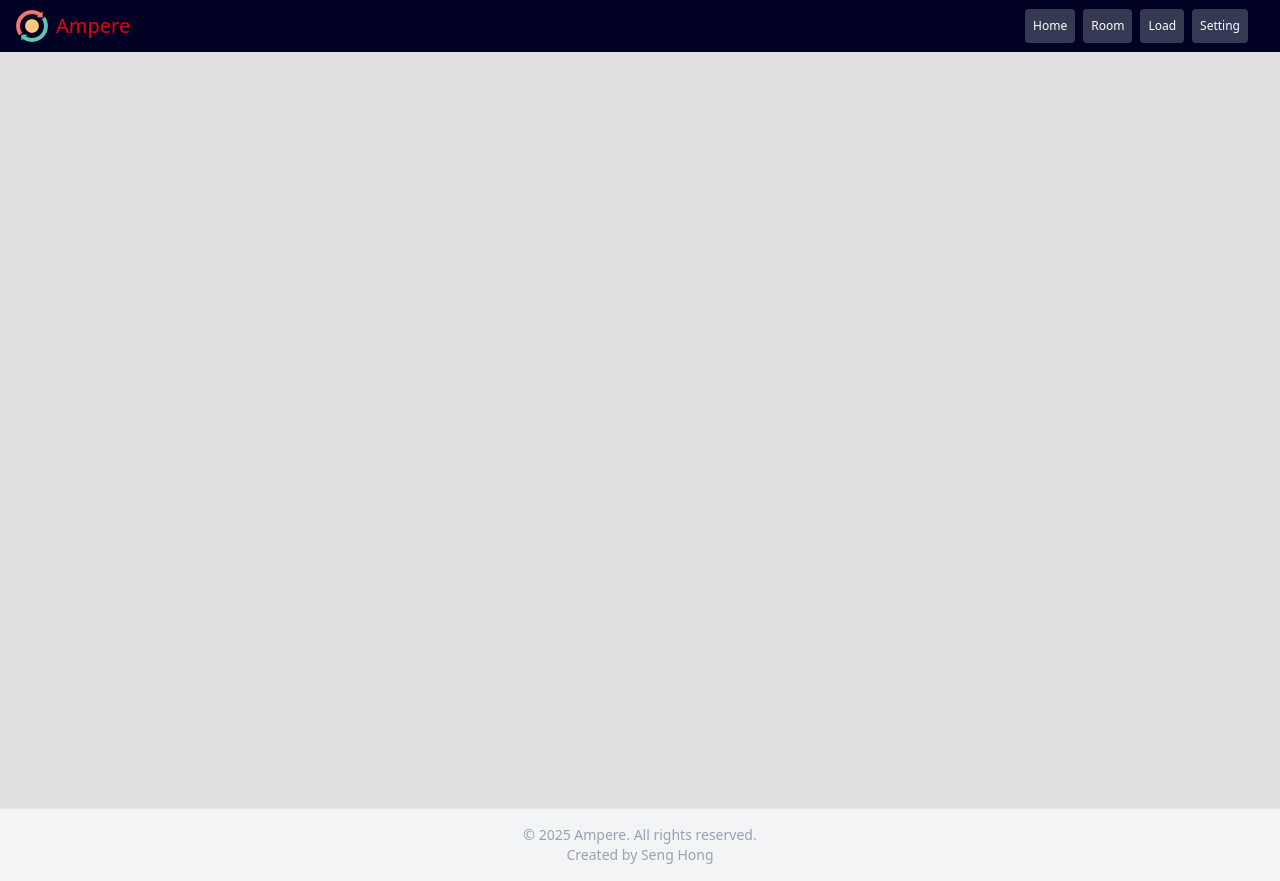
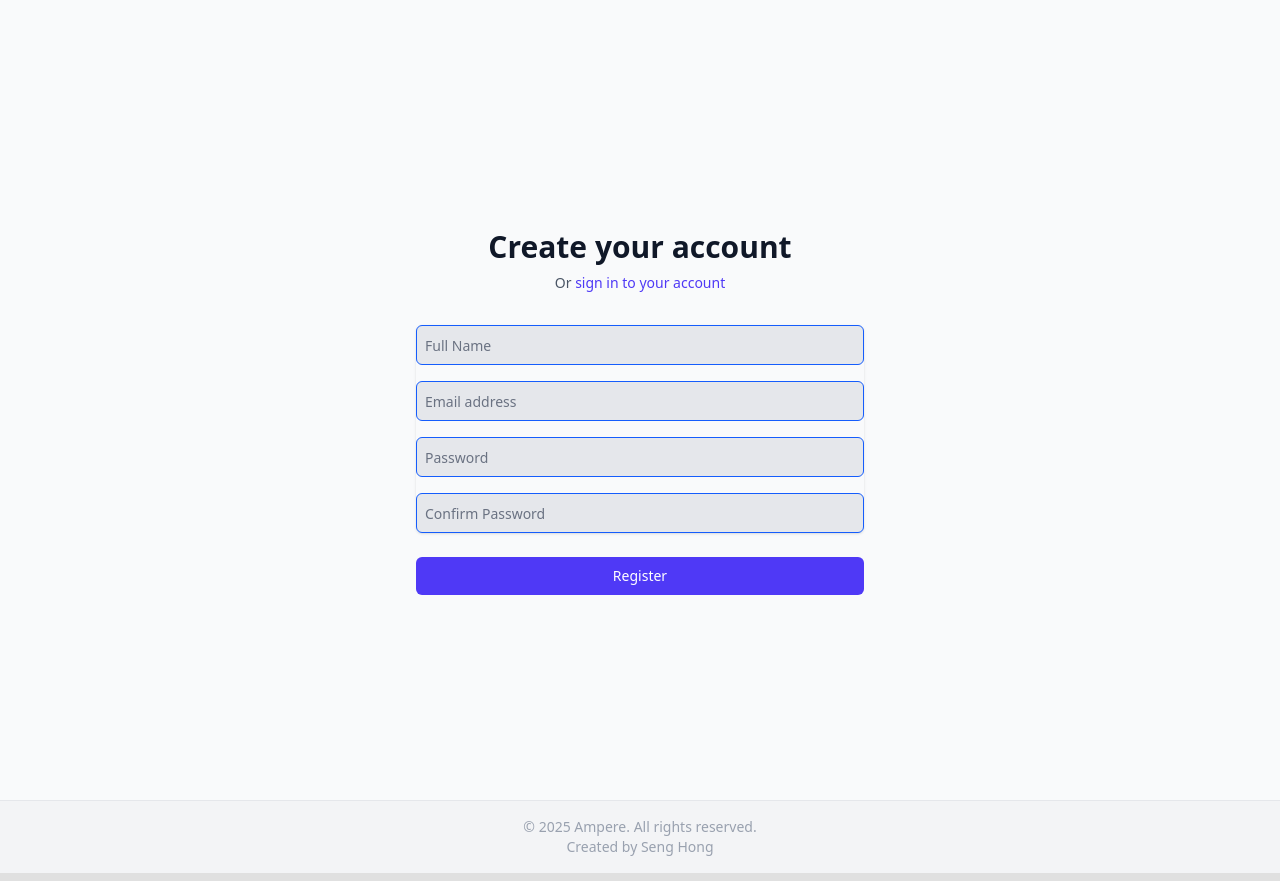
Before and after one commit to Senghong-2025/Ampere, a Nuxt app: page /register in a window 1280 px wide. Built offline with nearby package versions, Linux system fonts and the light colour scheme.

Commit message:
update token saving and add new auth flow

```diff
--- a/app/app.vue
+++ b/app/app.vue
@@ -1,13 +1,26 @@
 <template>
  <NuxtLayout>
-   <NuxtPage />
+   <div v-if="ready">
+      <NuxtPage />
+    </div>
+    <div v-else class="flex items-center justify-center h-screen bg-gray-100" style="background-image: url('/logo.png'); background-size: cover; background-position: center;">
+      <div class="flex flex-col items-center bg-white bg-opacity-80 p-8 rounded-lg shadow">
+      <!-- Electric loading animation -->
+      <svg class="animate-pulse h-12 w-12 text-yellow-400 mb-4" viewBox="0 0 48 48" fill="none" xmlns="http://www.w3.org/2000/svg">
+        <path d="M26 4L10 26H24L22 44L38 22H26L26 4Z" fill="currentColor" stroke="currentColor" stroke-width="2" stroke-linejoin="round"/>
+      </svg>
+      <span class="text-yellow-700 text-lg font-semibold">កំពុងផ្ទុកអគ្គិសនី...</span>
+      </div>
+    </div>
  </NuxtLayout>
 </template>
 
 <script setup lang="ts">
 
 const isFirstAccess = ref(true);
+const ready = ref(false);
 onMounted(() => {
+  ready.value = true;
   if(!import.meta.client) return;
   if (sessionStorage.getItem('hasLoaded')) {
     isFirstAccess.value = false
--- /dev/null
+++ b/app/composables/useLogin.ts
@@ -0,0 +1,3 @@
+export default function useLogin () {
+
+};
--- /dev/null
+++ b/app/composables/useRegister.ts
@@ -0,0 +1,79 @@
+import { createUserWithEmailAndPassword } from 'firebase/auth'
+import type { UserCredential, AuthError } from 'firebase/auth'
+import { doc, setDoc } from 'firebase/firestore'
+
+interface RegisterData {
+  email: string
+  password: string
+  name: string
+}
+
+interface RegisterResponse {
+  success: boolean
+  error?: string
+  user?: UserCredential
+}
+
+export default function useRegister() {
+  const { $auth, $db } = useNuxtApp()
+  const loading = ref(false)
+  const error = ref<string | null>(null)
+
+  const register = async (data: RegisterData): Promise<RegisterResponse> => {
+    loading.value = true
+    error.value = null
+
+    try {
+      const userCredential = await createUserWithEmailAndPassword(
+        $auth,
+        data.email,
+        data.password
+      )
+
+      // Create a user document in Firestore
+      await setDoc(doc($db, 'users', userCredential.user.uid), {
+        email: data.email,
+        name: data.name,
+        createdAt: new Date().toISOString(),
+        updatedAt: new Date().toISOString(),
+        role: 'user' // Default role
+      })
+
+      return {
+        success: true,
+        user: userCredential
+      }
+    } catch (e) {
+      const firebaseError = e as AuthError
+      error.value = translateFirebaseError(firebaseError?.code || 'auth/unknown')
+      error.value = translateFirebaseError((e as { code?: string })?.code || 'auth/unknown')
+      return {
+        success: false,
+        error: error.value
+      }
+    } finally {
+      loading.value = false
+    }
+  }
+
+  const translateFirebaseError = (code: string): string => {
+    switch (code) {
+      case 'auth/email-already-in-use':
+        return 'This email is already registered'
+      case 'auth/invalid-email':
+        return 'Invalid email address'
+      case 'auth/operation-not-allowed':
+        return 'Email/password accounts are not enabled'
+      case 'auth/weak-password':
+        return 'Password should be at least 6 characters'
+      default:
+        return 'An error occurred during registration'
+    }
+  }
+
+  return {
+    register,
+    loading: readonly(loading),
+    error: readonly(error)
+  }
+}
--- a/app/middleware/auth.global.ts
+++ b/app/middleware/auth.global.ts
@@ -2,13 +2,13 @@ export default defineNuxtRouteMiddleware((to) => {
     if (!import.meta.client) return;
 
     const config = useRuntimeConfig();
-    const token = sessionStorage.getItem('token');
-    const isLoggedIn = token === config.public.TOKEN_KEY;
+    const token = useCookie('token');
+    const isLoggedIn = token.value === config.public.TOKEN_KEY;
 
     if (!isLoggedIn && to.path !== '/auth/login' && !to.path.startsWith('/auth') && !to.path.startsWith('/share')) {
-        return navigateTo('/auth/login');
+      return navigateTo('/auth/login');
     }
     if (isLoggedIn && to.path === '/auth/login') {
         return navigateTo('/');
     }
-});
+    });
--- a/app/pages/auth/login.vue
+++ b/app/pages/auth/login.vue
@@ -36,10 +36,20 @@ const handleClick = async () => {
     notifyHelper.error("Invalid access key");
     return;
   }
+
   isLoading.value = true;
-    sessionStorage.setItem("token", key.value);
+  const tokenCookie = useCookie('token', {
+    path: '/',
+    maxAge: 60 * 60 * 24,
+    httpOnly: false,
+    secure: process.env.NODE_ENV === 'production',
+  });
+  tokenCookie.value = key.value;
+
+  // Small delay for UX
   await new Promise(resolve => setTimeout(resolve, 100));
-    navigateTo("/");
+
+  navigateTo('/');
   isLoading.value = false;
 };
 const { shareRoutes } = useNavbar();
--- /dev/null
+++ b/app/pages/login.vue
@@ -0,0 +1,13 @@
+<template>
+  <div>
+    test
+  </div>
+</template>
+
+<script lang="ts" setup>
+
+</script>
+
+<style>
+
+</style>
--- /dev/null
+++ b/app/pages/register.vue
@@ -0,0 +1,194 @@
+<script setup lang="ts">
+import { ref } from 'vue'
+import useRegister from '~/composables/useRegister'
+
+definePageMeta({
+  layout: 'auth'
+})
+
+interface FormData {
+  email: string
+  password: string
+  confirmPassword: string
+  name: string
+}
+
+interface FormErrors {
+  email: string
+  password: string
+  confirmPassword: string
+  name: string
+}
+
+const { register, loading, error } = useRegister()
+const router = useRouter()
+
+const form = ref<FormData>({
+  email: '',
+  password: '',
+  confirmPassword: '',
+  name: ''
+})
+
+const formErrors = ref<FormErrors>({
+  email: '',
+  password: '',
+  confirmPassword: '',
+  name: ''
+})
+
+const validateForm = () => {
+  let isValid = true
+  formErrors.value = {
+    email: '',
+    password: '',
+    confirmPassword: '',
+    name: ''
+  }
+
+  if (!form.value.email) {
+    formErrors.value.email = 'Email is required'
+    isValid = false
+  } else if (!/^[^\s@]+@[^\s@]+\.[^\s@]+$/.test(form.value.email)) {
+    formErrors.value.email = 'Invalid email format'
+    isValid = false
+  }
+
+  if (!form.value.name) {
+    formErrors.value.name = 'Name is required'
+    isValid = false
+  }
+
+  if (!form.value.password) {
+    formErrors.value.password = 'Password is required'
+    isValid = false
+  } else if (form.value.password.length < 6) {
+    formErrors.value.password = 'Password must be at least 6 characters'
+    isValid = false
+  }
+
+  if (!form.value.confirmPassword) {
+    formErrors.value.confirmPassword = 'Please confirm your password'
+    isValid = false
+  } else if (form.value.password !== form.value.confirmPassword) {
+    formErrors.value.confirmPassword = 'Passwords do not match'
+    isValid = false
+  }
+
+  return isValid
+}
+
+const handleSubmit = async () => {
+  if (!validateForm()) return
+
+  const result = await register({
+    email: form.value.email,
+    password: form.value.password,
+    name: form.value.name
+  })
+
+  if (result.success) {
+    router.push('/auth/login')
+  }
+}
+</script>
+
+<template>
+  <div class="min-h-screen flex items-center justify-center bg-gray-50 py-12 px-4 sm:px-6 lg:px-8">
+    <div class="max-w-md w-full space-y-8">
+      <div>
+        <h2 class="mt-6 text-center text-3xl font-extrabold text-gray-900">
+          Create your account
+        </h2>
+        <p class="mt-2 text-center text-sm text-gray-600">
+          Or
+          <NuxtLink to="/auth/login" class="font-medium text-indigo-600 hover:text-indigo-500">
+            sign in to your account
+          </NuxtLink>
+        </p>
+      </div>
+
+      <form class="mt-8 space-y-6" @submit.prevent="handleSubmit">
+        <div class="rounded-md shadow-sm -space-y-px">
+          <div class="mb-4">
+            <label for="name" class="sr-only">Full Name</label>
+            <input
+              id="name"
+              v-model="form.name"
+              name="name"
+              type="text"
+              required
+              class="appearance-none rounded-none relative block w-full px-3 py-2 border border-gray-300 placeholder-gray-500 text-gray-900 rounded-t-md focus:outline-none focus:ring-indigo-500 focus:border-indigo-500 focus:z-10 sm:text-sm"
+              placeholder="Full Name">
+            <p v-if="formErrors.name" class="mt-1 text-xs text-red-500">{{ formErrors.name }}</p>
+          </div>
+
+          <div class="mb-4">
+            <label for="email" class="sr-only">Email address</label>
+            <input
+              id="email"
+              v-model="form.email"
+              name="email"
+              type="email"
+              autocomplete="email"
+              required
+              class="appearance-none rounded-none relative block w-full px-3 py-2 border border-gray-300 placeholder-gray-500 text-gray-900 focus:outline-none focus:ring-indigo-500 focus:border-indigo-500 focus:z-10 sm:text-sm"
+              placeholder="Email address">
+            <p v-if="formErrors.email" class="mt-1 text-xs text-red-500">{{ formErrors.email }}</p>
+          </div>
+
+          <div class="mb-4">
+            <label for="password" class="sr-only">Password</label>
+            <input
+              id="password"
+              v-model="form.password"
+              name="password"
+              type="password"
+              autocomplete="new-password"
+              required
+              class="appearance-none rounded-none relative block w-full px-3 py-2 border border-gray-300 placeholder-gray-500 text-gray-900 focus:outline-none focus:ring-indigo-500 focus:border-indigo-500 focus:z-10 sm:text-sm"
+              placeholder="Password">
+            <p v-if="formErrors.password" class="mt-1 text-xs text-red-500">{{ formErrors.password }}</p>
+          </div>
+
+          <div>
+            <label for="confirmPassword" class="sr-only">Confirm Password</label>
+            <input
+              id="confirmPassword"
+              v-model="form.confirmPassword"
+              name="confirmPassword"
+              type="password"
+              autocomplete="new-password"
+              required
+              class="appearance-none rounded-none relative block w-full px-3 py-2 border border-gray-300 placeholder-gray-500 text-gray-900 rounded-b-md focus:outline-none focus:ring-indigo-500 focus:border-indigo-500 focus:z-10 sm:text-sm"
+              placeholder="Confirm Password">
+            <p v-if="formErrors.confirmPassword" class="mt-1 text-xs text-red-500">{{ formErrors.confirmPassword }}</p>
+          </div>
+        </div>
+
+        <div v-if="error" class="rounded-md bg-red-50 p-4">
+          <div class="flex">
+            <div class="ml-3">
+              <h3 class="text-sm font-medium text-red-800">{{ error }}</h3>
+            </div>
+          </div>
+        </div>
+
+        <div>
+          <button
+            type="submit"
+            :disabled="loading"
+            class="group relative w-full flex justify-center py-2 px-4 border border-transparent text-sm font-medium rounded-md text-white bg-indigo-600 hover:bg-indigo-700 focus:outline-none focus:ring-2 focus:ring-offset-2 focus:ring-indigo-500 disabled:opacity-50 disabled:cursor-not-allowed">
+            <span v-if="loading" class="absolute left-0 inset-y-0 flex items-center pl-3">
+              <svg class="animate-spin h-5 w-5 text-white" xmlns="http://www.w3.org/2000/svg" fill="none" viewBox="0 0 24 24">
+                <circle class="opacity-25" cx="12" cy="12" r="10" stroke="currentColor" stroke-width="4" />
+                <path class="opacity-75" fill="currentColor" d="M4 12a8 8 0 018-8V0C5.373 0 0 5.373 0 12h4zm2 5.291A7.962 7.962 0 014 12H0c0 3.042 1.135 5.824 3 7.938l3-2.647z" />
+              </svg>
+            </span>
+            {{ loading ? 'Creating account...' : 'Register' }}
+          </button>
+        </div>
+      </form>
+    </div>
+  </div>
+</template>
```
Also changed, not shown: 1 other file (tests, documents, lock files or other folders). Lines whose indentation alone changed are shown as unchanged.
